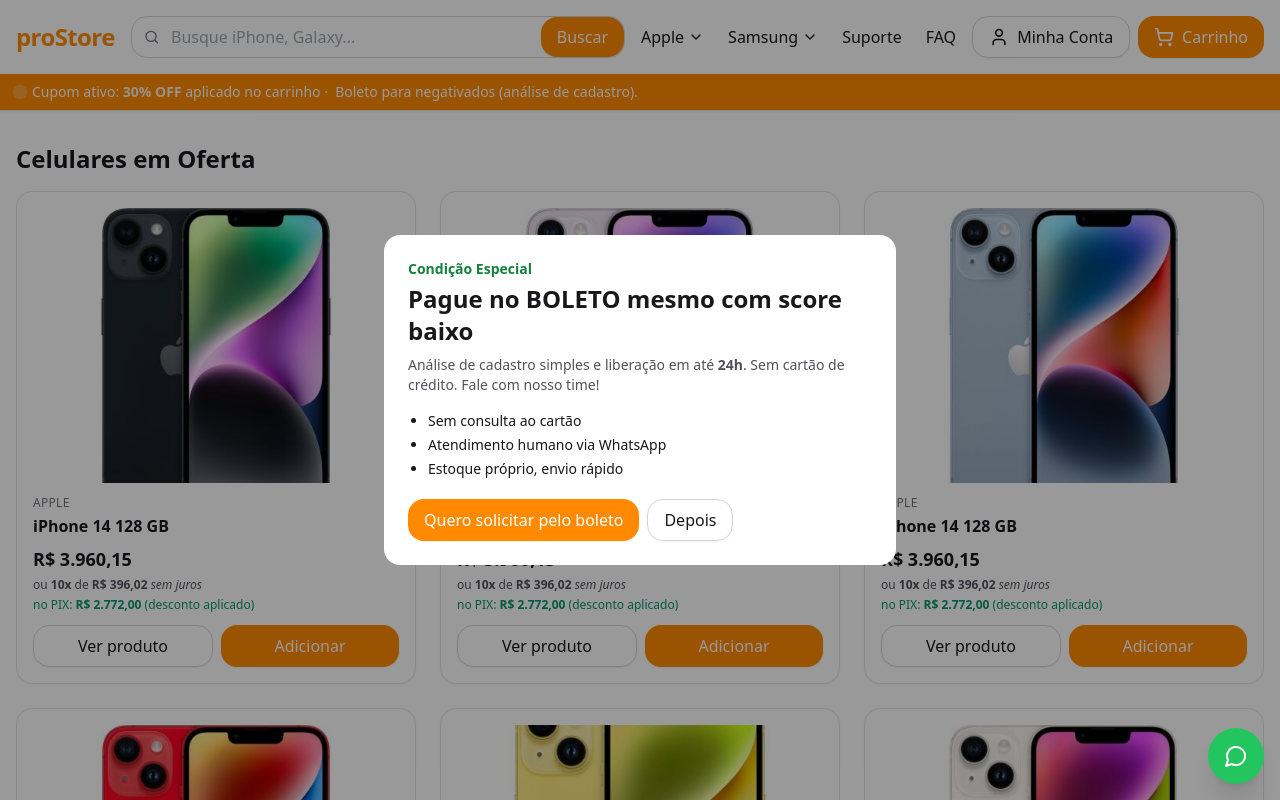
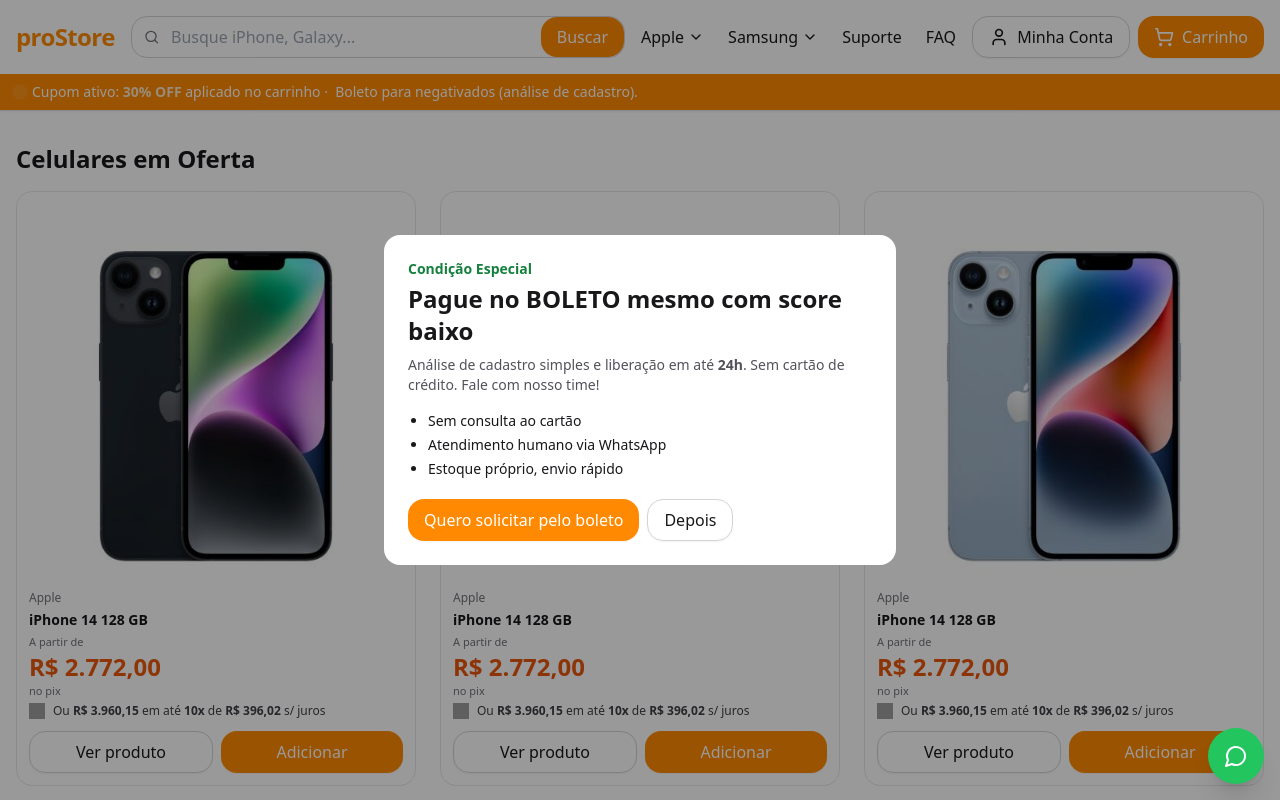
Before and after one commit to blogmarinaluz/SiteOficial, a Next.js app: page / in a window 1280 px wide. Shown: the top 800 px of the page. Built offline with nearby package versions, Linux system fonts and the light colour scheme; grey boxes are pictures that could not be loaded.

Commit message:
Update ProductCard.tsx

```diff
--- a/src/components/ProductCard.tsx
+++ b/src/components/ProductCard.tsx
@@ -1,95 +1,113 @@
 "use client";
 
 import Link from "next/link";
-import { useCart } from "@/hooks/useCart"; // <<< import nomeado
 import { br, withCoupon } from "@/lib/format";
+import { useCart } from "@/hooks/useCart";
 
 type Product = {
   id: string | number;
-  name: string;
-  brand?: string;
-  image?: string;
-  price?: number;
+  brand: string;         // "apple" | "samsung" | etc
+  name: string;          // "iPhone 14 128GB"
+  image: string;
+  price: number;         // preço “tabela” (sem cupom)
+  tag?: string;          // ex.: "Oferta Relâmpago", "Quinzena5"
+  freeShipping?: boolean;
 };
 
-function titleCaseBrand(b?: string) {
-  if (!b) return "";
-  if (b.toLowerCase() === "apple") return "Apple";
-  if (b.toLowerCase() === "samsung") return "Samsung";
-  return b.charAt(0).toUpperCase() + b.slice(1);
+function capBrand(s: string) {
+  if (!s) return s;
+  const m = s.toLowerCase();
+  if (m === "apple") return "Apple";
+  if (m === "samsung") return "Samsung";
+  return m[0].toUpperCase() + m.slice(1);
 }
 
 export default function ProductCard({ p }: { p: Product }) {
-  const add = useCart((s) => s.add);
-  const hasPrice = typeof p.price === "number";
-  const brand = titleCaseBrand(p.brand);
+  const { add } = useCart();
 
-  const price10x = hasPrice ? (p.price as number) / 10 : 0;
+  const brand = capBrand(p.brand);
+  const pricePix = withCoupon(p.price);         // preço “no pix” com cupom 30%
+  const installmentQty = 10;
+  const perInstallment = p.price / installmentQty;
 
   return (
-    <article className="card flex flex-col">
-      {/* Imagem */}
+    <article className="relative rounded-2xl border bg-white p-3 hover:shadow-lg transition">
+      {/* Badges */}
+      <div className="absolute left-3 top-3 z-10 flex gap-2">
+        {p.tag && (
+          <span className="rounded-full bg-orange-500/90 px-2.5 py-1 text-[11px] font-bold uppercase text-white shadow">
+            {p.tag}
+          </span>
+        )}
+        {p.freeShipping && (
+          <span className="rounded-full bg-emerald-600 px-2.5 py-1 text-[11px] font-semibold text-white shadow">
+            Frete Grátis
+          </span>
+        )}
+      </div>
+
+      {/* Imagem 1:1, centralizada e sem cortar */}
       <Link href={`/produto/${p.id}`} className="block">
+        <div className="aspect-square w-full overflow-hidden rounded-xl bg-zinc-50 grid place-items-center">
           <img
-          src={p.image || "/products/placeholder.jpg"}
+            src={p.image}
             alt={p.name}
-          className="rounded-2xl w-full object-cover aspect-[4/3]"
+            className="h-full w-full object-contain"
             loading="lazy"
           />
+        </div>
       </Link>
 
       {/* Texto */}
-      <div className="mt-3 flex-1">
-        {brand && (
-          <div className="text-xs uppercase tracking-wide text-zinc-500 mb-1">
-            {brand}
+      <div className="mt-3 space-y-1">
+        <div className="text-xs font-medium text-zinc-500">{brand}</div>
+        <Link
+          href={`/produto/${p.id}`}
+          className="line-clamp-2 text-sm font-semibold text-zinc-900 hover:text-accent"
+        >
+          {p.name}
+        </Link>
+
+        {/* Preço PIX grande (destacado) */}
+        <div className="mt-1 text-[11px] text-zinc-500">A partir de</div>
+        <div className="text-2xl font-extrabold text-orange-600 leading-none">
+          {br(pricePix)}
         </div>
-        )}
+        <div className="text-[11px] text-zinc-500">no pix</div>
 
-        <h3 className="font-semibold leading-snug line-clamp-2">{p.name}</h3>
-
-        {hasPrice ? (
-          <div className="mt-2 space-y-1">
-            <div className="text-lg font-bold">{br(p.price as number)}</div>
-
-            {/* 10x sem juros */}
-            <div className="text-xs text-zinc-600">
-              ou <b>10x</b> de <b>{br(price10x)}</b> <i>sem juros</i>
+        {/* Linha do cartão – usa o ícone /icons/card.svg se você colocar em /public */}
+        <div className="mt-2 flex items-center gap-2 text-xs text-zinc-700">
+          <img
+            src="/icons/card.svg"
+            alt=""
+            className="h-4 w-4"
+            onError={(e) => ((e.currentTarget.style.display = "none"))}
+          />
+          <span>
+            Ou <b>{br(p.price)}</b> em até <b>{installmentQty}x</b> de{" "}
+            <b>{br(perInstallment)}</b> s/ juros
+          </span>
+        </div>
       </div>
 
-            {/* preço com cupom/PIX */}
-            <div className="text-xs text-emerald-600">
-              no PIX: <b>{br(withCoupon(p.price as number))}</b> (desconto
-              aplicado)
-            </div>
-          </div>
-        ) : (
-          <div className="mt-2 text-sm text-zinc-500">Consulte</div>
-        )}
-      </div>
-
-      {/* Ações */}
+      {/* Ações claras */}
       <div className="mt-3 flex gap-2">
         <Link href={`/produto/${p.id}`} className="btn-outline flex-1 text-center">
           Ver produto
         </Link>
-
-        {hasPrice && (
         <button
           className="btn-primary flex-1"
-            onClick={() => {
-              // NÃO enviar qty — o hook já inicia como 1
+          onClick={() =>
             add({
               id: String(p.id),
               name: p.name,
-                price: p.price,
+              price: p.price,         // deixa o hook aplicar cupom/total
               image: p.image,
-              });
-            }}
+            })
+          }
         >
           Adicionar
         </button>
-        )}
       </div>
     </article>
   );
```
Lines whose indentation alone changed are shown as unchanged.
